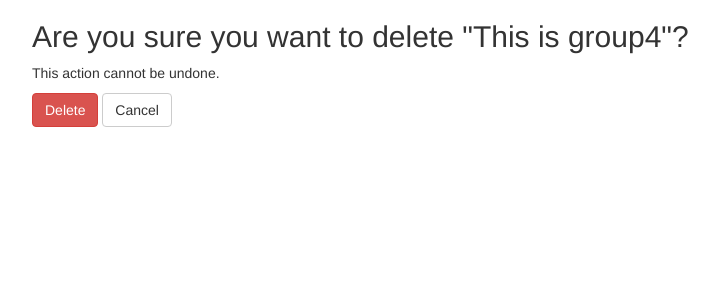
After one commit to DePaul-CSC-394-401/mini-project-team-4, a Django app: page /del/20/ in a window 1280 px wide. The commit adds this page. Shown: the top 300 px of the page, without its empty margins (38-757 px from the left). Run offline with Django 5.2, Linux system fonts and the light colour scheme; a user stored in the database is signed in; data comes from the database, SQL or seed files in the repository; both versions use the stored data as it was after the commit; some libraries are stand-ins or nearby versions.

Commit message:
completed delete confirmation

```diff
--- /dev/null
+++ b/todo/templates/todo/confirm_delete.html
@@ -0,0 +1,20 @@
+<!-- confirm_delete.html -->
+<!DOCTYPE html>
+<html lang="en">
+<head>
+    <meta charset="UTF-8">
+    <meta name="viewport" content="width=device-width, initial-scale=1.0">
+    <title>Confirm Deletion</title>
+    <link rel="stylesheet" href="https://maxcdn.bootstrapcdn.com/bootstrap/3.3.7/css/bootstrap.min.css">
+</head>
+<body class="container">
+    <h2>Are you sure you want to delete "{{ item.title }}"?</h2>
+    <p>This action cannot be undone.</p>
+
+    <form method="POST" action="{% url 'del' item.id %}">
+        {% csrf_token %}
+        <button type="submit" class="btn btn-danger">Delete</button>
+        <a href="{% url 'todo' %}" class="btn btn-default">Cancel</a>
+    </form>
+</body>
+</html>
--- a/todo/views.py
+++ b/todo/views.py
@@ -66,9 +66,14 @@ def index(request):
 @login_required
 def remove(request, item_id):
     item = get_object_or_404(Todo, id=item_id, user=request.user)
-    item.delete()
-    messages.info(request, "item removed !!!")
-    return redirect('todo')
+
+    if request.method == "POST":
+        item.delete()
+        messages.info(request, "Item removed!")
+        return redirect('todo')
+
+    return render(request, 'todo/confirm_delete.html', {'item': item})
+
 
 @login_required
 def edit(request, item_id):
--- a/todo_site/urls.py
+++ b/todo_site/urls.py
@@ -26,7 +26,7 @@ urlpatterns = [
     path('register/', RegisterPage.as_view(), name='register'),
 
     path('', views.index, name="todo"),
-    path('del/<str:item_id>', views.remove, name="del"),
+     path('del/<str:item_id>/', views.remove, name='del'),
     path('edit/<str:item_id>', views.edit, name="edit"),
     path('admin/', admin.site.urls),
     path('complete/<int:item_id>/', views.mark_complete, name='mark_complete'),
```
Also changed, not shown: todo/templates/todo/index.html (+11 -14 lines), db.sqlite3.
